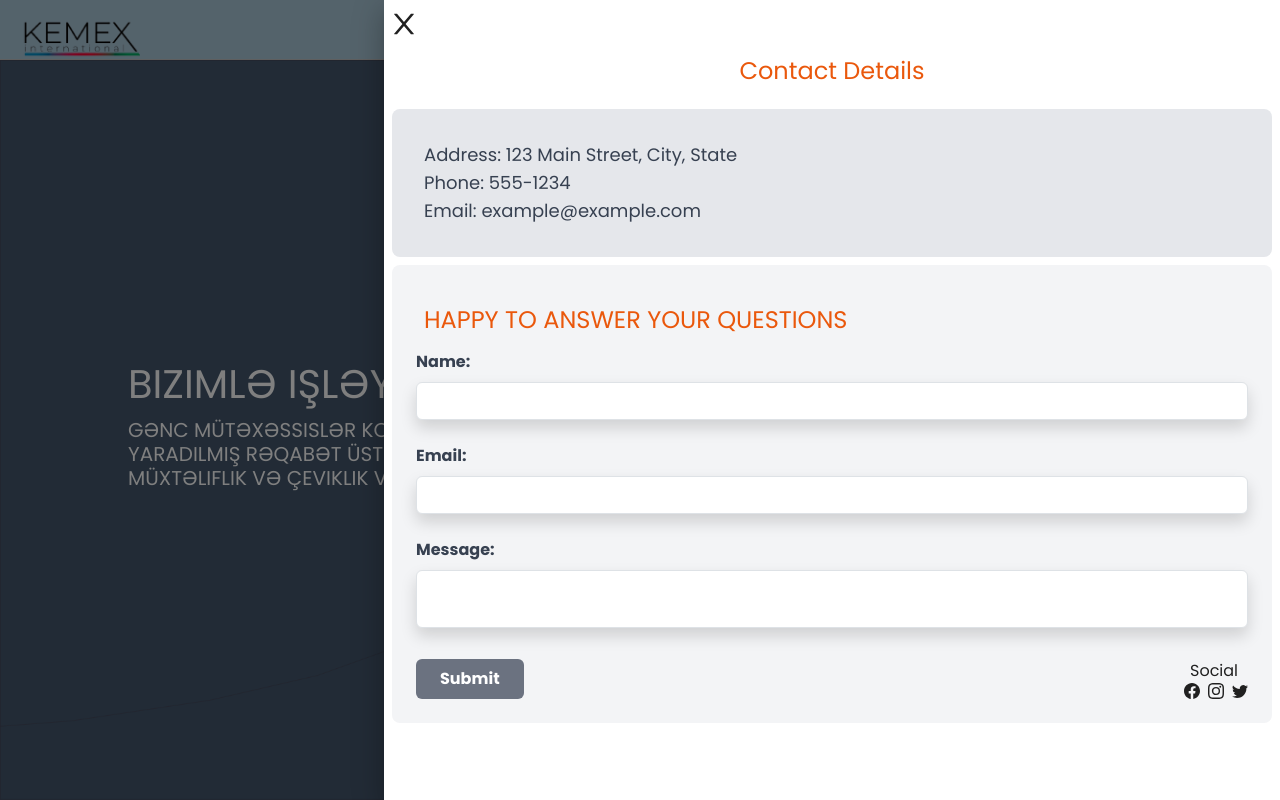
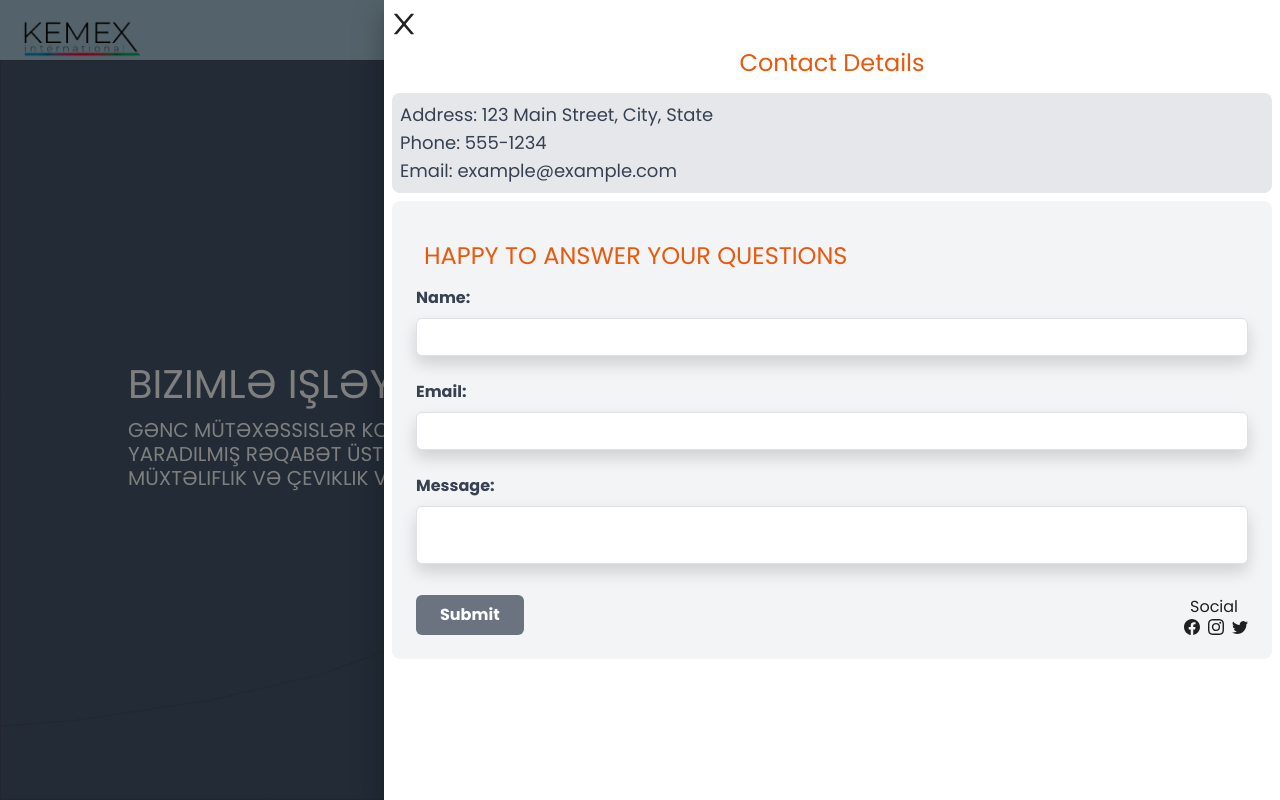
Before and after one commit to eltac-malik/kemex, a React (Vite) app: page / in a window 1280 px wide. Both pictures are taken after a click on the icon 1245 px from the left and 29 px from the top of the page. Shown: the top 800 px of the page. Built offline with nearby package versions, Linux system fonts and the light colour scheme.

Commit message:
Eizeek/Feature/layout-index-page/validation

```diff
--- a/src/layout/index.jsx
+++ b/src/layout/index.jsx
@@ -9,14 +9,13 @@ import { Facebook } from "icons";
 import { Instagram } from "icons";
 import { Twitter } from "icons";
 
-
 import { Formik, Form, Field, ErrorMessage } from "formik";
+import * as Yup from "yup";
 
 import { Navbar } from "#/Navbar";
 import { state } from "state";
 import { widthByPercent } from "shared/common";
 import { useScreen } from "shared/hooks";
-
 
 const initialValues = {
   name: "",
@@ -25,6 +24,13 @@ const initialValues = {
   textarea: "",
 };
 
+const validationSchema = Yup.object().shape({
+  name: Yup.string().required("Please enter your name"),
+  email: Yup.string()
+    .email("Please enter a valid email")
+    .required("Please enter your email"),
+  message: Yup.string().required("Please enter your message"),
+});
 
 export const Layout = ({ children }) => {
   const snap = useSnapshot(state);
@@ -56,18 +62,16 @@ export const Layout = ({ children }) => {
                 width: widthByPercent(isMobile ? 70 : 100),
               }}
             >
-
               <Close
                 size={40}
                 className={`cursor-pointer hover:text-red-600 hover:animate-pulse pt-2 decoration-gray-700 transition duration-300`}
                 onClick={closeDrawer}
               />
 
-
-              <h1 className={`text-orange-600 p-2 text-center text-2xl/[45px]`}>
+              <h1 className={`text-orange-600  text-center text-2xl/[45px]`}>
                 Contact Details
               </h1>
-              <ul className="bg-gray-200 p-8 m-2 rounded-lg">
+              <ul className="bg-gray-200 p-2 m-2 rounded-lg">
                 <li className="text-lg text-gray-700">
                   Address: 123 Main Street, City, State
                 </li>
@@ -81,10 +85,17 @@ export const Layout = ({ children }) => {
                 onSubmit={(values) => {
                   console.log(values);
                 }}
+                validationSchema={validationSchema}
               >
                 <Form className="bg-gray-100 rounded-lg p-6 m-2">
                   <div className="mb-4">
-                    <label><h1 className={`text-orange-600 text-center p-2 text-2xl/[45px]`}>HAPPY TO ANSWER YOUR QUESTIONS</h1></label>
+                    <label>
+                      <h1
+                        className={`text-orange-600 text-center p-2 text-2xl/[45px]`}
+                      >
+                        HAPPY TO ANSWER YOUR QUESTIONS
+                      </h1>
+                    </label>
                     <label
                       htmlFor="name"
                       className="block text-gray-700 font-bold mb-2"
@@ -150,7 +161,6 @@ export const Layout = ({ children }) => {
                       </div>
                     </div>
                   </div>
-
                 </Form>
               </Formik>
             </div>
```
